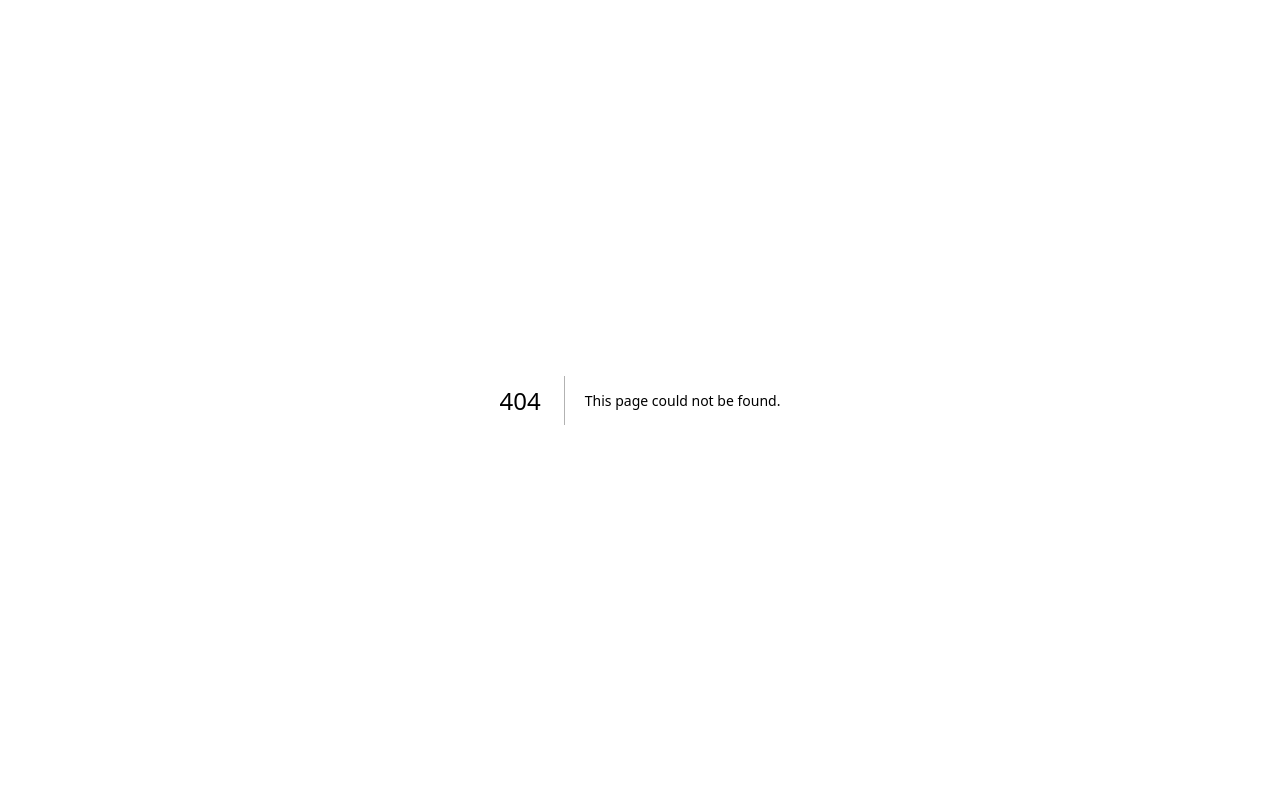
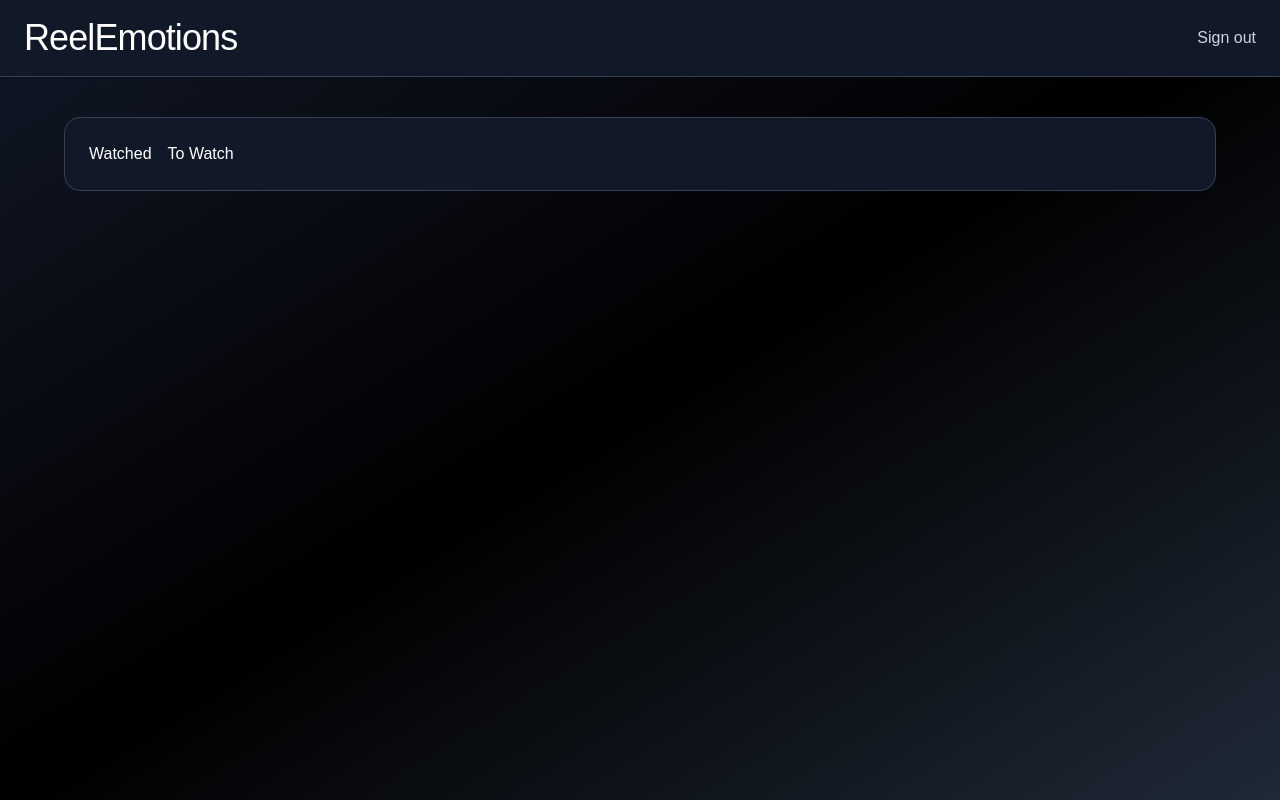
Before and after one commit to hanluu1/movie-app, a Next.js app: page /my-movies in a window 1280 px wide. Before the commit this address had no page. Built offline with nearby package versions, Linux system fonts and the light colour scheme; no server answers; the database is empty; a web font is replaced by a local one.

Commit message:
add track movie page

```diff
--- /dev/null
+++ b/src/app/my-movies/page.tsx
@@ -0,0 +1,31 @@
+'use client';
+import { supabase } from '@/lib/supabaseClient';
+import { useState } from 'react';
+import { Header } from '@/components/Header';
+
+export default function MyMoviesPage() {
+    const [watchedMovies, setWatchedMovies] = useState<string[]>([]);
+    const [unwatchedMovies, setUnwatchedMovies] = useState<string[]>([]);
+    useState(() => {
+        const fetchMovies = async () => {
+            const {data, error} = await supabase
+                .from('track-movie')
+                .select('*');
+            if (data) {
+                setWatchedMovies(data.filter(movie => movie.status === 'watched'));
+                setUnwatchedMovies(data.filter(movie => movie.status === 'To Watch'));
+            }
+        };
+        fetchMovies();
+    }, []);
+
+  return (
+    <div className="flex flex-col min-h-screen w-full bg-gradient-to-br from-gray-900 via-black to-gray-800 text-white transition-all duration-300">
+      <Header showSearchIcon={false}/>
+      <div className="flex flex-row bg-gray-900 border border-gray-700 rounded-2xl w-[90%] gap-4 mx-auto my-10 p-6">
+        <div>Watched</div>
+        <div>To Watch</div>
+      </div>
+    </div>
+  );
+}
```
